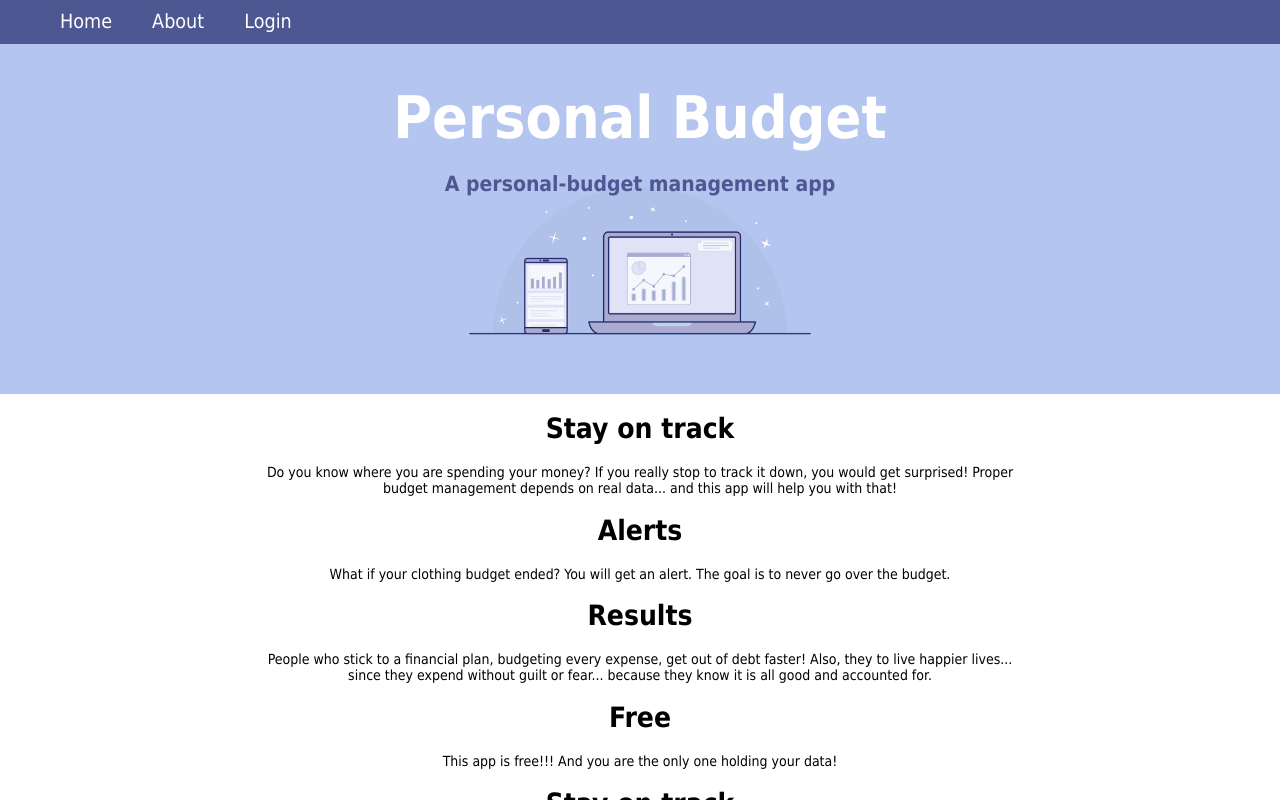
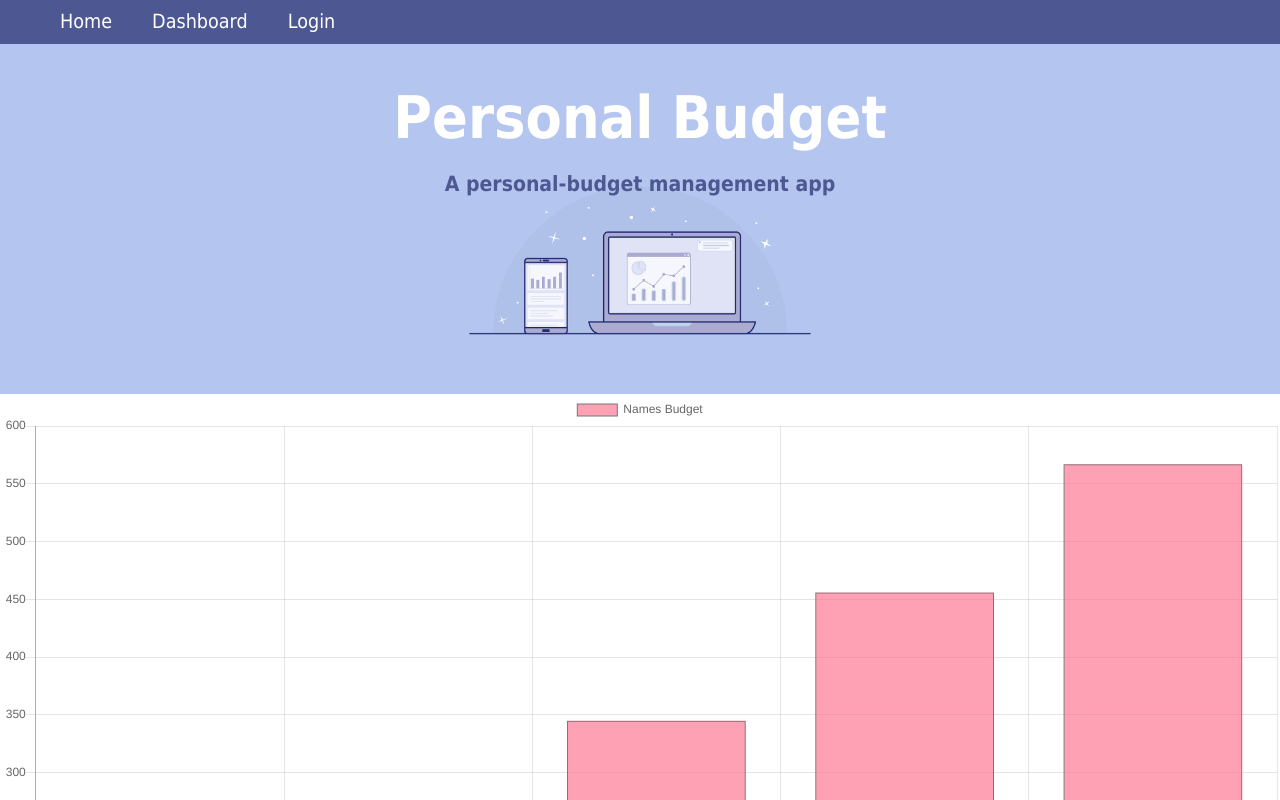
Before and after one commit to cstanl16/Final-Project, a React (Create React App) app: page /dashboard in a window 1280 px wide. Shown: the top 800 px of the page. Built offline with nearby package versions, Linux system fonts and the light colour scheme.

Commit message:
added in charts and changed the layout a bit

```diff
--- a/package.json
+++ b/package.json
@@ -7,7 +7,9 @@
     "@testing-library/react": "^11.2.2",
     "@testing-library/user-event": "^12.5.0",
     "axios": "^0.21.0",
+    "chart.js": "^2.9.4",
     "react": "^17.0.1",
+    "react-chartjs-2": "^2.11.1",
     "react-dom": "^17.0.1",
     "react-router-dom": "^5.2.0",
     "react-scripts": "4.0.1",
--- a/src/AboutPage/AboutPage.js
+++ /dev/null
@@ -1,11 +0,0 @@
-import React from 'react';
-
-function AboutPage() {
-  return (
-    <div>
-        AboutPage
-    </div>
-  );
-}
-
-export default AboutPage;
--- a/src/App.js
+++ b/src/App.js
@@ -10,7 +10,7 @@ import {
 import Menu from './Menu/Menu';
 import Hero from './Hero/Hero';
 import HomePage from './HomePage/HomePage';
-import AboutPage from './AboutPage/AboutPage';
+import Dashboard from './Dashboard/Dashboard';
 import LoginPage from './LoginPage/LoginPage';
 import Footer from './Footer/Footer';
 
@@ -22,8 +22,8 @@ function App() {
       <Hero/>
       <div className = "mainContainer">
         <Switch>
-          <Route path="/about">
-            <AboutPage/>
+          <Route path="/dashboard">
+            <Dashboard/>
           </Route>
           <Route path="/login">
             <LoginPage/>
--- /dev/null
+++ b/src/Dashboard/Chart.js
@@ -0,0 +1,71 @@
+import React, {Component} from 'react';
+import {Doughnut, Bar, Pie} from 'react-chartjs-2';
+
+class Chart extends Component {
+    constructor(props) {
+        super(props);
+        this.state = {
+            chartData: {
+                labels:['label1', 'label2', 'label3', 'label4', 'label5'],
+                datasets:[
+                    {
+                        label:'Names Budget',
+
+                        data:[
+                            123,
+                            234,
+                            345,
+                            456,
+                            567
+                        ],
+
+                        backgroundColor:[
+                            'rgba(255, 99, 132, 0.6)',
+                            'rgba(255, 99, 132, 0.6)',
+                            'rgba(255, 99, 132, 0.6)',
+                            'rgba(255, 99, 132, 0.6)',
+                            'rgba(255, 99, 132, 0.6)'
+                        ],
+
+                        borderWidth:1,
+                        borderColor:'#777',
+                        hoverBorderWidth:3,
+                        hoverBorderColor:'#000'
+                    }
+                ],
+            }
+        }
+    }
+
+    render() {
+        return (
+            <>
+            <Bar
+                data={this.state.chartData}
+                options={
+                    {
+
+                    }
+                }
+            />
+            <Doughnut
+                data={this.state.chartData}
+                options={
+                    {
+
+                    }
+                }
+            />
+            <Bar
+                data={this.state.chartData}
+                options={
+                    {
+
+                    }
+                }
+            />
+            </>
+        );
+    }
+}
+export default Chart;
--- /dev/null
+++ b/src/Dashboard/Dashboard.js
@@ -0,0 +1,15 @@
+import React from 'react';
+import Chart from './Chart';
+
+
+
+function Dashboard() {
+  return (
+    <div>
+        <Chart/>
+        Dashboard
+    </div>
+  );
+}
+
+export default Dashboard;
--- a/src/LoginPage/LoginPage.js
+++ b/src/LoginPage/LoginPage.js
@@ -1,7 +1,7 @@
 
 import React from 'react';
 import Axios from 'axios';
-import LoginComponent from '../LoginComponent/LoginComponent';
+import LoginComponent from './LoginComponent';
 
 const axios = require('axios');
 
--- a/src/Menu/Menu.js
+++ b/src/Menu/Menu.js
@@ -10,7 +10,7 @@ function Menu() {
         <nav className="menu">
             <ul>
                 <li><Link to="/">Home</Link></li>
-                <li><Link to="/about">About</Link></li>
+                <li><Link to="/dashboard">Dashboard</Link></li>
                 <li><Link to="/login">Login</Link></li>
             </ul>
     </nav>
```
Also changed, not shown: src/LoginPage/LoginComponent.js (renamed from src/LoginComponent/LoginComponent.js), 2 other files (tests, documents, lock files or other folders).
